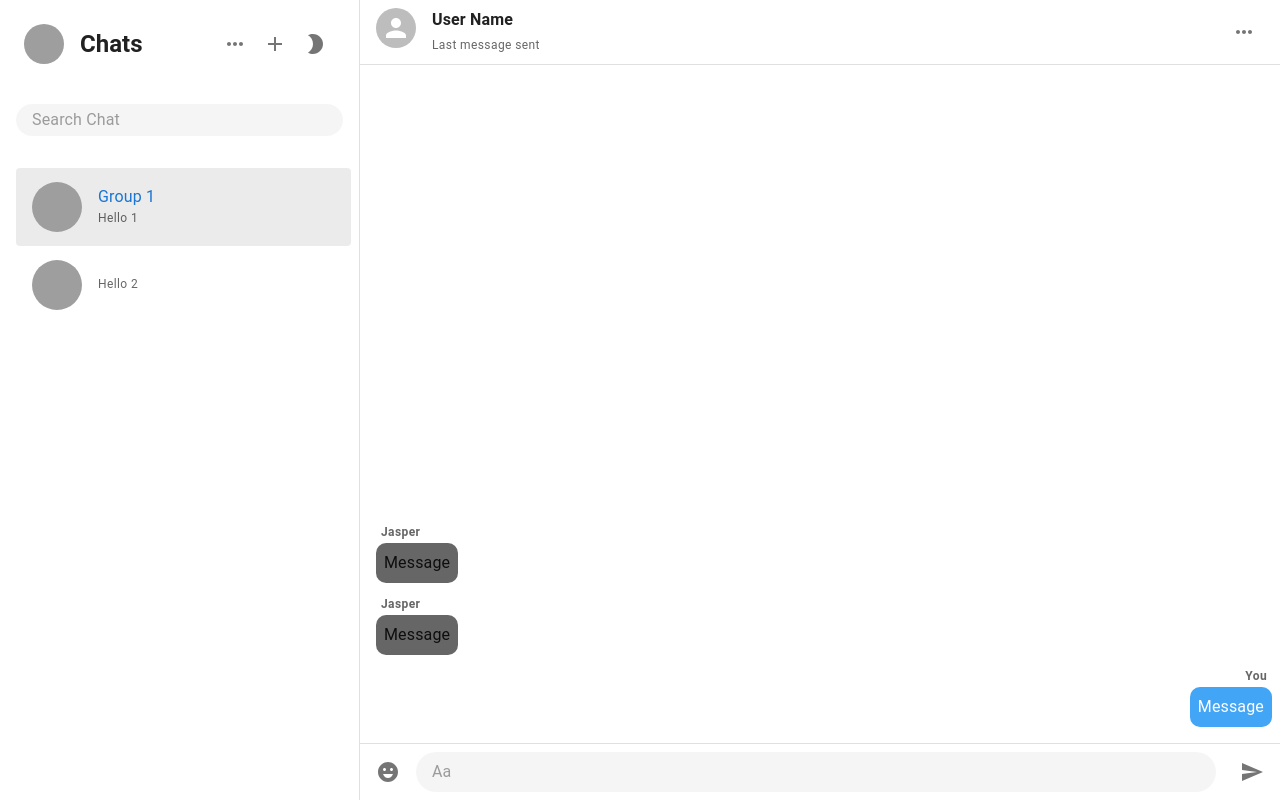
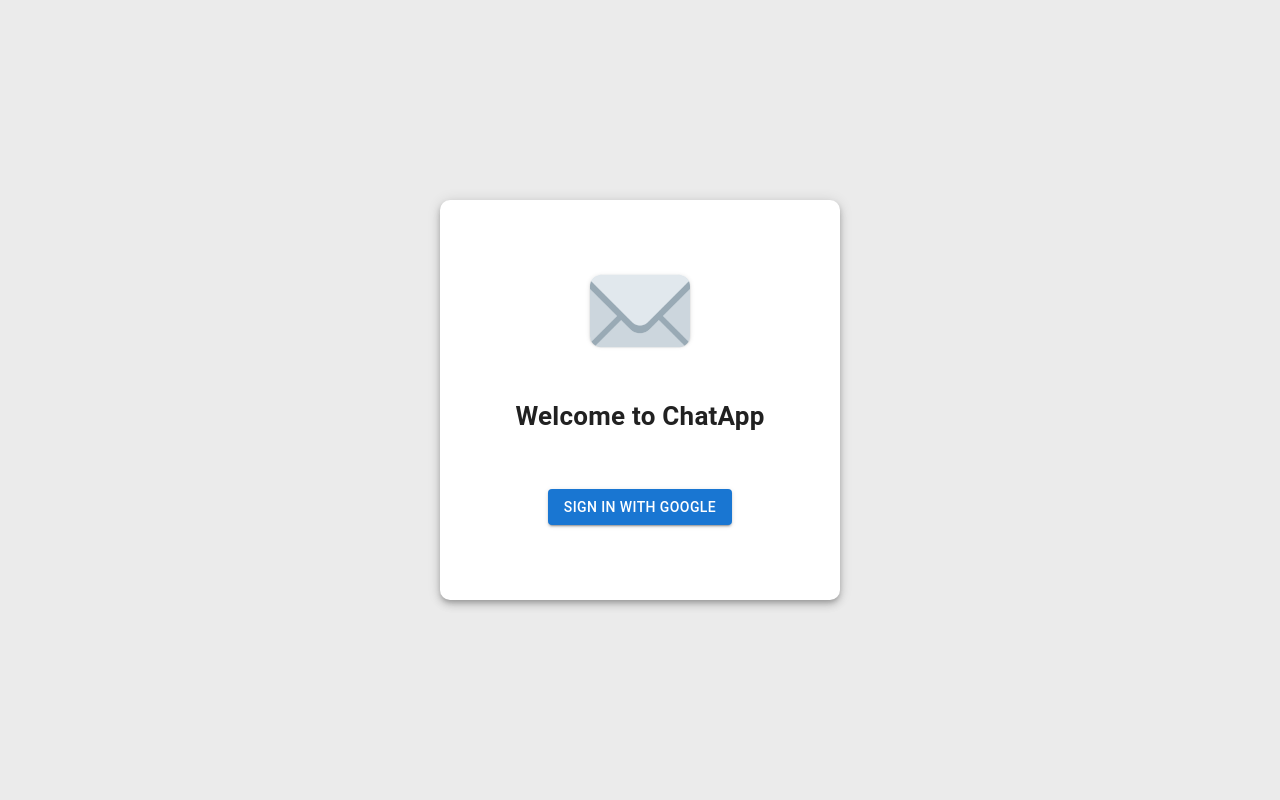
Before and after one commit to djaspir/chat-app-firebase, a React (Create React App) app: page / in a window 1280 px wide. Built offline with nearby package versions, Linux system fonts and the light colour scheme; grey boxes are pictures that could not be loaded.

Commit message:
Add Login Page

```diff
--- a/public/index.html
+++ b/public/index.html
@@ -5,10 +5,10 @@
     <link rel="icon" href="%PUBLIC_URL%/favicon.ico" />
     <meta name="viewport" content="width=device-width, initial-scale=1" />
     <meta name="theme-color" content="#000000" />
-    <meta name="description" content="Chat App Firebase" />
+    <meta name="description" content="Chat App" />
     <link rel="apple-touch-icon" href="%PUBLIC_URL%/logo192.png" />
     <link rel="manifest" href="%PUBLIC_URL%/manifest.json" />
-    <title>Chat App Firebase</title>
+    <title>Chat App</title>
   </head>
   <body>
     <noscript>You need to enable JavaScript to run this app.</noscript>
--- a/src/App.tsx
+++ b/src/App.tsx
@@ -2,12 +2,21 @@ import { Box } from "@mui/material";
 
 import Chat from "./components/Chat";
 import Sidebar from "./components/Sidebar";
+import Login from "./components/Login";
 
 const App = () => {
+  const user = false;
+
   return (
     <Box display="flex" height="100vh">
-      <Sidebar />
-      <Chat />
+      {user ? (
+        <>
+          <Sidebar />
+          <Chat />
+        </>
+      ) : (
+        <Login />
+      )}
     </Box>
   );
 };
--- /dev/null
+++ b/src/components/Login.tsx
@@ -0,0 +1,75 @@
+import logo from "../assets/logo192.png";
+
+import { Box, Button, Typography } from "@mui/material";
+import { makeStyles } from "tss-react/mui";
+
+const useStyles = makeStyles()((theme) => ({
+  container: {
+    backgroundColor: theme.palette.action.selected,
+  },
+
+  box: {
+    backgroundColor: theme.palette.background.default,
+  },
+
+  title: {
+    fontSize: "26px",
+    fontWeight: "bold",
+  },
+
+  imageShadow: {
+    width: "100px",
+    height: "70px",
+    borderRadius: "10px",
+  },
+
+  image: {
+    width: "100%",
+    marginTop: "-14px",
+  },
+}));
+
+const Login = () => {
+  const { classes } = useStyles();
+
+  return (
+    <Box
+      className={classes.container}
+      display="flex"
+      alignItems="center"
+      justifyContent="center"
+      width="100vw"
+      height="100vh"
+    >
+      <Box
+        className={classes.box}
+        display="flex"
+        justifyContent="center"
+        alignItems="center"
+        width="400px"
+        height="400px"
+        borderRadius="10px"
+        boxShadow={5}
+      >
+        <Box
+          display="flex"
+          flexDirection="column"
+          alignItems="center"
+          justifyContent="space-between"
+          maxWidth="400px"
+          height="250px"
+        >
+          <Box className={classes.imageShadow} boxShadow={2}>
+            <img className={classes.image} src={logo} alt="" />
+          </Box>
+          <Typography className={classes.title}>Welcome to ChatApp</Typography>
+          <Button variant="contained" color="primary">
+            Sign in with Google
+          </Button>
+        </Box>
+      </Box>
+    </Box>
+  );
+};
+
+export default Login;
```
Also changed, not shown: public/manifest.json, src/assets/logo192.png (added).
